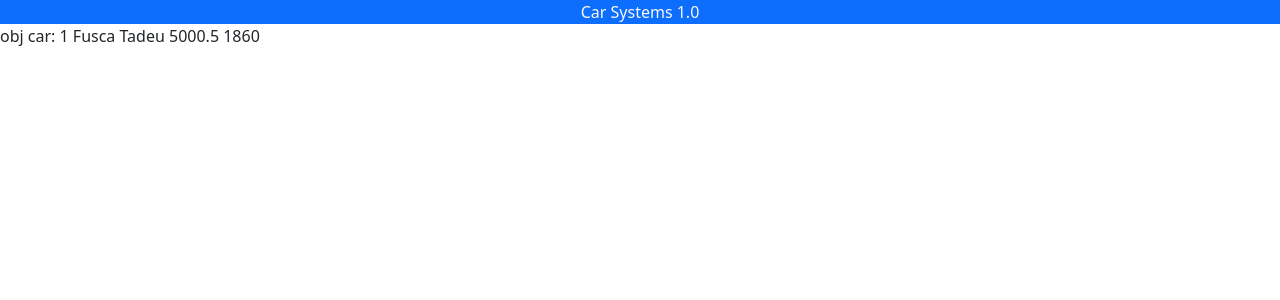
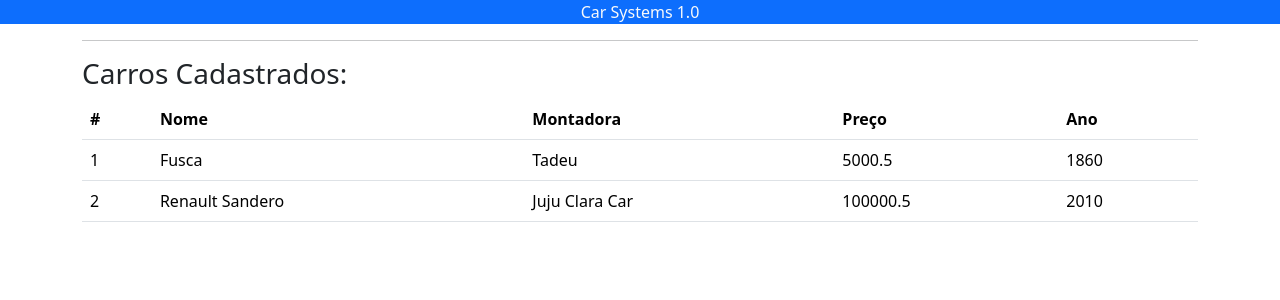
Before and after one commit to JulianaOAguilar/Cadastro_Carros, an Angular app: page / in a window 1280 px wide. Shown: the top 300 px of the page. Built offline with nearby package versions, Linux system fonts and the light colour scheme.

Commit message:
:sparkles: Closes #4 feat: Criação componente cars e NgFor

```diff
--- a/src/app/app-module.ts
+++ b/src/app/app-module.ts
@@ -6,13 +6,15 @@ import { App } from './app';
 import { NgbModule } from '@ng-bootstrap/ng-bootstrap';
 import { Header } from './components/header/header';
 import { CarComponent } from './components/car/car';
+import { Cars } from './components/cars/cars';
 
 
 @NgModule({
   declarations: [
     App,
     Header,
-    CarComponent
+    CarComponent,
+    Cars
 
   ],
   imports: [
--- a/src/app/app.html
+++ b/src/app/app.html
@@ -1,2 +1,2 @@
 <app-header></app-header>
-<app-car></app-car>
+<app-cars></app-cars>
--- a/src/app/components/car/car.html
+++ b/src/app/components/car/car.html
@@ -1,6 +1,17 @@
-obj car:
-{{car.id}}
-{{car.name}}
-{{car.assembler}}
-{{car.price}}
-{{car.year}}
+<div class="row text-center">
+    <div class="col">
+        {{car.id}}
+    </div>
+    <div class="col">
+    {{car.name}}
+</div>
+    <div class="col">
+        {{car.assembler}}
+    </div>
+    <div class="col">
+        {{car.price}}
+    </div>
+    <div class="col">
+        {{car.year}}
+    </div>
+</div>
--- /dev/null
+++ b/src/app/components/cars/cars.html
@@ -0,0 +1,24 @@
+<div class="container">
+    <hr>
+    <h3>Carros Cadastrados: </h3>
+    <table class="table">
+        <thead>
+            <tr>
+                <th>#</th>
+                <th>Nome</th>
+                <th>Montadora</th>
+                <th>Preço</th>
+                <th>Ano</th>
+            </tr>
+        </thead>
+        <tbody>
+            <tr *ngFor="let car of cars">
+                <td>{{car.id}}</td>
+                <td>{{car.name}}</td>
+                <td>{{car.assembler}}</td>
+                <td>{{car.price}}</td>
+                <td>{{car.year}}</td>
+            </tr>
+        </tbody>
+    </table>
+</div>
--- /dev/null
+++ b/src/app/components/cars/cars.ts
@@ -0,0 +1,29 @@
+import { Component } from '@angular/core';
+import { Car} from '../../car.model'
+
+
+@Component({
+  selector: 'app-cars',
+  standalone: false,
+  templateUrl: './cars.html',
+  styleUrl: './cars.css'
+})
+export class Cars {
+cars: Car[] = [
+  {
+    id: 1,
+    name: 'Fusca',
+    assembler: 'Tadeu',
+    price: 5000.50,
+    year: 1860
+  },
+
+  {
+    id: 2,
+    name: 'Renault Sandero',
+    assembler: 'Juju Clara Car',
+    price: 100000.50,
+    year: 2010
+  }
+]
+}
```
Also changed, not shown: src/app/components/cars/cars.css (added), 1 other file (tests, documents, lock files or other folders).
